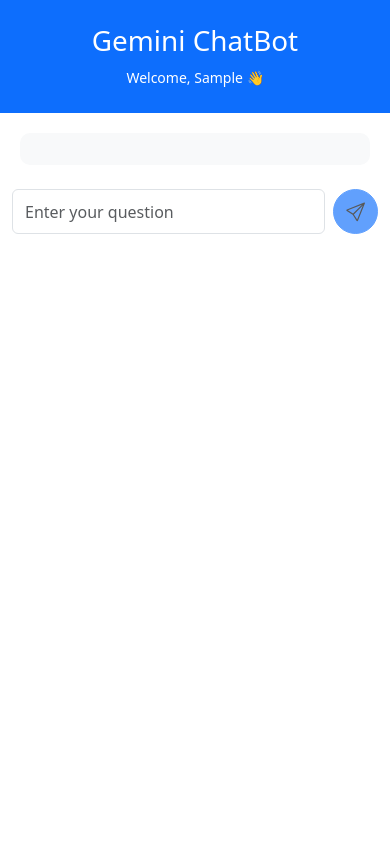
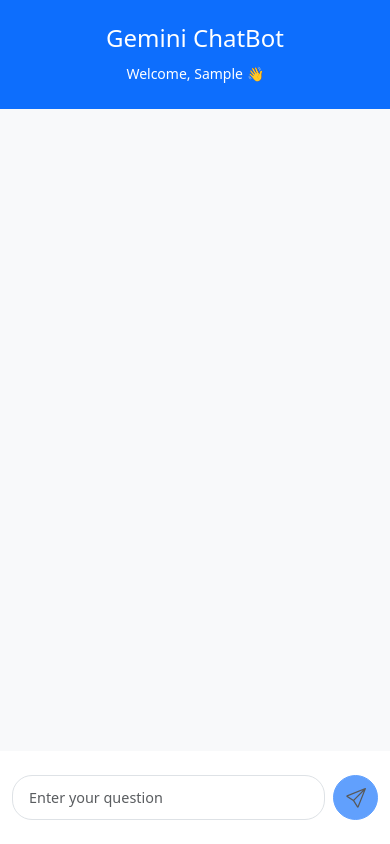
Before and after one commit to parthdey/Gemini-AI-CHAT, a React (Vite) app in the folder gemini-chat-frontend/: page / in a window 390 px wide. Both pictures are taken after typing "Sample" into the empty fields and a click on the button "Start Chatting". Built offline with nearby package versions, Linux system fonts and the light colour scheme.

Commit message:
made the site responsive

```diff
--- a/gemini-chat-frontend/src/App.css
+++ b/gemini-chat-frontend/src/App.css
@@ -1,33 +1,108 @@
-.chat-window {
-  max-height: 70vh;
-  overflow-y: auto;
-  background: #f8f9fa;
-  border-radius: 10px;
-  margin: 20px;
-  padding: 10px;
+/* General layout */
+.App {
+  display: flex;
+  flex-direction: column;
+  height: 100vh;
 }
 
+/* Header */
+header {
+  flex: 0 0 auto;
+}
+
+/* Chat Window */
+.chat-window {
+  flex: 1 1 auto;
+  overflow-y: auto;
+  padding: 1rem;
+  display: flex;
+  flex-direction: column;
+  gap: 0.75rem;
+  background: #f8f9fa;
+}
+
+/* User & Bot messages */
 .user-msg {
-  text-align: right;
+  align-self: flex-end;
   background: #007bff;
   color: white;
-  padding: 10px;
-  border-radius: 15px;
-  margin: 5px;
-  display: inline-block;
+  padding: 0.6rem 1rem;
+  border-radius: 16px 16px 0 16px;
+  max-width: 80%;
+  word-wrap: break-word;
 }
 
 .bot-msg {
-  text-align: left;
+  align-self: flex-start;
   background: #e9ecef;
-  color: black;
-  padding: 10px;
-  border-radius: 15px;
-  margin: 5px;
-  display: inline-block;
+  padding: 0.6rem 1rem;
+  border-radius: 16px 16px 16px 0;
+  max-width: 80%;
+  word-wrap: break-word;
 }
 
+/* Typing indicator */
 .typing {
   font-style: italic;
-  opacity: 0.7;
+  color: gray;
 }
+
+/* Input area */
+/* .container {
+  flex: 0 0 auto;
+  padding: 0.5rem;
+  background: white;
+  display: flex;
+  gap: 0.5rem;
+  align-items: center;
+  border-top: 1px solid #ddd;
+} */
+
+/* Input box */
+.container input.form-control {
+  flex: 1;
+  border-radius: 20px;
+  padding: 0.6rem 1rem;
+  font-size: 1rem;
+}
+
+/* Submit button (circle style) */
+.container button {
+  width: 45px;
+  height: 45px;
+  border-radius: 50%;
+  display: flex;
+  align-items: center;
+  justify-content: center;
+  font-size: 1.2rem;
+  padding: 0;
+}
+
+/* Responsiveness */
+@media (max-width: 768px) {
+  header h1 {
+    font-size: 1.5rem;
+  }
+
+  .user-msg, .bot-msg {
+    max-width: 95%;
+    font-size: 0.9rem;
+  }
+
+  .container input.form-control {
+    font-size: 0.9rem;
+  }
+}
+
+@media (max-width: 480px) {
+  .user-msg, .bot-msg {
+    font-size: 0.8rem;
+    padding: 0.5rem 0.8rem;
+  }
+
+  .container button {
+    width: 40px;
+    height: 40px;
+    font-size: 1rem;
+  }
+}
```
